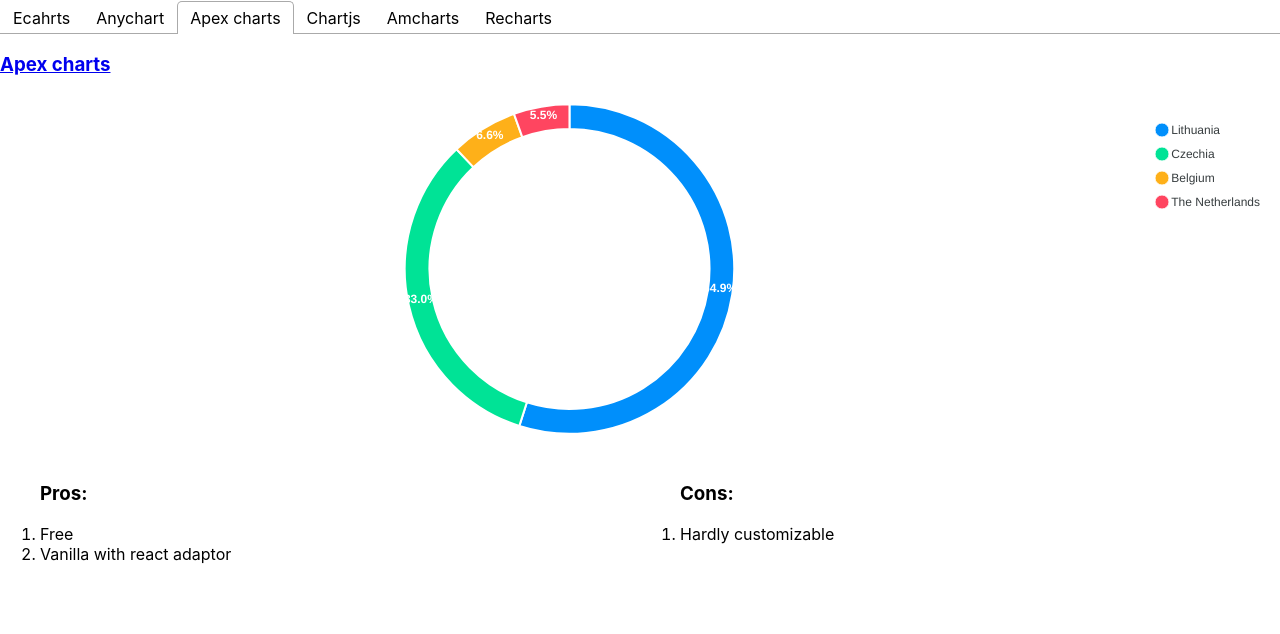
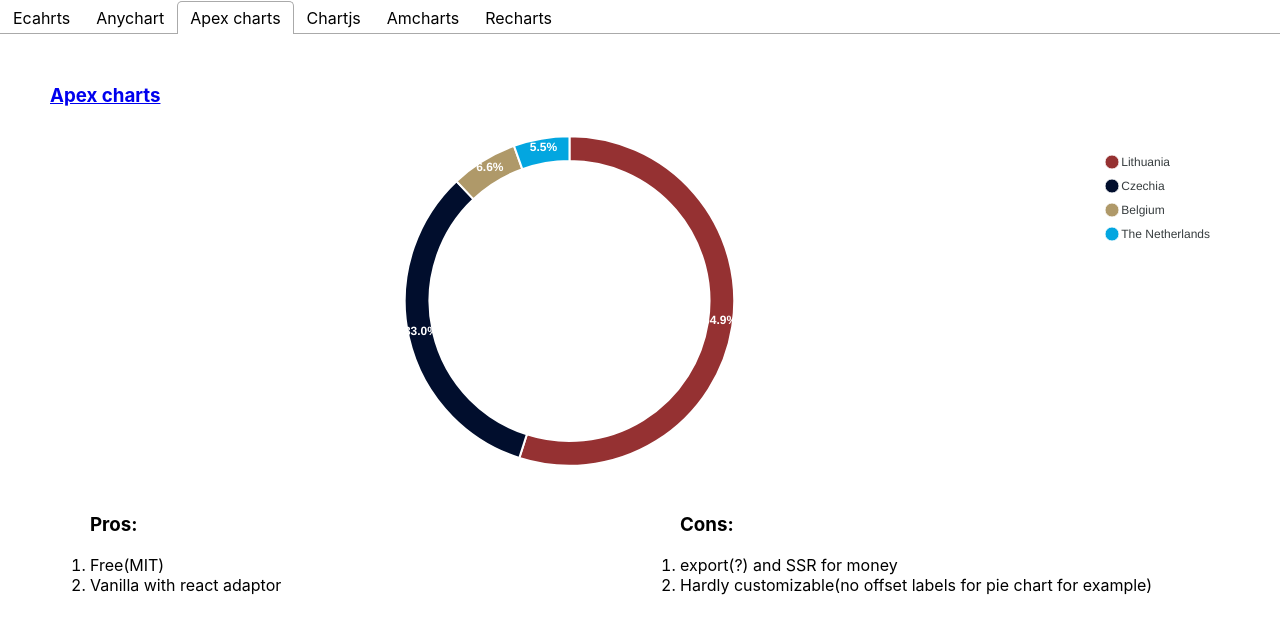
Before and after one commit to cakeinpanic/js-charts-comparison, a React (Create React App) app: page / in a window 1280 px wide. Both pictures are taken after a click on the tab "Apex charts". Shown: the top 634 px of the page. Built offline with nearby package versions, Linux system fonts and the light colour scheme; what @amcharts/amcharts4 would draw is missing.

Commit message:
add same colors everywhere

```diff
--- a/src/charts/amcharts.js
+++ b/src/charts/amcharts.js
@@ -2,7 +2,7 @@
 import * as am4core from '@amcharts/amcharts4/core'
 import * as am4charts from '@amcharts/amcharts4/charts'
 import am4themes_animated from '@amcharts/amcharts4/themes/animated'
-import { DEFAULT_DATA } from '../data'
+import { COLORS, DEFAULT_DATA } from '../data'
 import { ProsCons } from './pros-cons'
 
 am4core.useTheme(am4themes_animated)
@@ -21,11 +21,8 @@
     pieSeries.dataFields.value = 'litres'
     pieSeries.dataFields.category = 'country'
 
+    pieSeries.colors.list = COLORS.map(c => am4core.color(c))
 
-    pieSeries.colors.list = [
-      am4core.color("red"),
-      am4core.color("yellow")
-    ];
 
     // Let's cut a hole in our Pie chart the size of 40% the radius
     chart.innerRadius = am4core.percent(90)
--- a/src/charts/anychart.js
+++ b/src/charts/anychart.js
@@ -1,6 +1,6 @@
 import React, { PureComponent } from 'react'
 import AnyChart from 'anychart-react/dist/anychart-react.js'
-import { DEFAULT_DATA } from '../data'
+import { COLORS, DEFAULT_DATA } from '../data'
 import { ProsCons } from './pros-cons'
 
 const cons = ['Paid']
@@ -11,9 +11,6 @@
 ]
 
 export class Anychart extends PureComponent {
-  data = DEFAULT_DATA
-  colors = ['red', 'green', 'blue', 'yellow', 'lightblue', 'orange', 'pink', 'lightgreen']
-
   render () {
     const complexSettings = {
       width: '100%',
@@ -21,15 +18,14 @@
       type: 'pie',
       outsideLabelsOffset: '50%',
       innerRadius: '80%',
-      data: this.data.map(({ litres }) => litres),
+      data: DEFAULT_DATA.map(({ litres }, i) => ({ value: litres, normal: { fill: COLORS[i] } })),
       labels: {
         position: 'outside',
         fontColor: 'black',
-        getLabel: ()=>'123',
         items: DEFAULT_DATA.map(({ country }) => ({text:country})),
       },
       legend: {
-        items: DEFAULT_DATA.map(({ country }) => ({text:country})),
+        items: DEFAULT_DATA.map(({ country }, i) => ({ text: country, fontColor: COLORS[i], iconFill: {color:COLORS[i]} })),
         padding: 0
       }
     }
--- a/src/charts/apex.js
+++ b/src/charts/apex.js
@@ -1,12 +1,14 @@
 import React, { Component } from 'react'
 import ReactApexChart from 'react-apexcharts'
-import { DEFAULT_DATA } from '../data'
+import { COLORS, DEFAULT_DATA } from '../data'
 import { ProsCons } from './pros-cons'
 
-const pros = ['Free', 'Vanilla with react adaptor']
+const pros = ['Free(MIT)', 'Vanilla with react adaptor']
 const cons = [
-  'Hardly customizable'
+  'export(?) and SSR for money',
+  'Hardly customizable(no offset labels for pie chart for example)'
 ]
+
 
 export class ApexChart extends Component {
   constructor (props) {
@@ -16,6 +18,9 @@
 
       series: DEFAULT_DATA.map(({ litres }) => litres),
       options: {
+        fill: {
+          colors: COLORS
+        },
         plotOptions: {
           pie: {
             expandOnClick: false,
@@ -43,13 +48,13 @@
 
   render () {
     return (
-      <>
+      <div className="chart-demo">
         <a href="https://apexcharts.com/javascript-chart-demos/" target="_blank"><h3>Apex charts</h3></a>
       <div id="chart">
         <ReactApexChart options={this.state.options} series={this.state.series} type={this.state.options.chart.type} height={350}/>
       </div>
         <ProsCons cons={cons} pros={pros}></ProsCons>
-      </>
+      </div>
     )
   }
 }
--- a/src/charts/chartjs.js
+++ b/src/charts/chartjs.js
@@ -1,11 +1,11 @@
 import React from 'react'
 
 import { Doughnut } from 'react-chartjs-2'
-import { DEFAULT_DATA } from '../data'
+import { COLORS, DEFAULT_DATA } from '../data'
 import { ProsCons } from './pros-cons'
 
 const pros = ['Free', 'framework agnostic with a react wrapper']
-const cons = [ 'Hardly customizable', 'canvas', 'react wrapper maintained not by devs of charts itself']
+const cons = ['Hardly customizable(no possibility to add labels to each part)', 'canvas', 'react wrapper maintained not by devs of charts itself']
 
 export const ChartJS = () => {
 // And for a doughnut chart
@@ -16,16 +16,8 @@
       {
         data: DEFAULT_DATA.map(({ litres }) => litres),
         borderWidth: 10,
-        backgroundColor: [
-          '#FF6384',
-          '#36A2EB',
-          '#FFCE56'
-        ],
-        hoverBackgroundColor: [
-          'red',
-          'green',
-          'blue'
-        ]
+        backgroundColor:COLORS,
+        hoverBackgroundColor: COLORS
       }]
   }
 
--- a/src/charts/echarts.js
+++ b/src/charts/echarts.js
@@ -1,6 +1,6 @@
 import React from 'react'
 import ReactEcharts from 'echarts-for-react'
-import { DEFAULT_DATA } from '../data'
+import { COLORS, DEFAULT_DATA } from '../data'
 
 
 export const ECharts = () => {
@@ -14,7 +14,7 @@
       left: 10,
       data: DEFAULT_DATA.map(({ country }) => country)
     },
-    color: ['red', 'green', 'yellow', 'blue'],
+    color: COLORS,
     series: [
       {
         name: 'Chart',
--- a/src/charts/recahrts.js
+++ b/src/charts/recahrts.js
@@ -1,6 +1,6 @@
 import React, { PureComponent } from 'react'
 import { Cell, Legend, Pie, PieChart } from 'recharts'
-import { DEFAULT_DATA } from '../data'
+import { COLORS, DEFAULT_DATA } from '../data'
 import { ProsCons } from './pros-cons'
 
 const RADIAN = Math.PI / 180
@@ -23,7 +23,7 @@
 
 export default class Rechart extends PureComponent {
   data = DEFAULT_DATA
-  colors = ['red', 'green', 'blue', 'yellow', 'lightblue', 'orange', 'pink', 'lightgreen']
+  colors = COLORS
 
   state = {
     opacity: {
@@ -54,8 +54,8 @@
 
     return (
       <div className="chart-demo">
-        <h3>Recharts</h3>
-        <PieChart width={400} height={400}>
+        <a href="https://recharts.org/" target="_blank"><h3>Recharts</h3></a>
+        <PieChart width={800} height={350}>
           <Legend onMouseEnter={this.handleMouseEnter} onMouseLeave={this.handleMouseLeave}/>
 
           <Pie data={this.data} dataKey="litres" nameKey="country" cx={200} cy={200} innerRadius={70} outerRadius={90} fill="#82ca9d" label={renderCustomizedLabel}>
--- a/src/data.js
+++ b/src/data.js
@@ -12,3 +12,6 @@
     'country': 'The Netherlands',
     'litres': 50
   }]
+
+
+export const COLORS = ['#953132','#010e2d', '#af9969', '#03a6e0', '#eb5e60', '#f9cdce']
```
